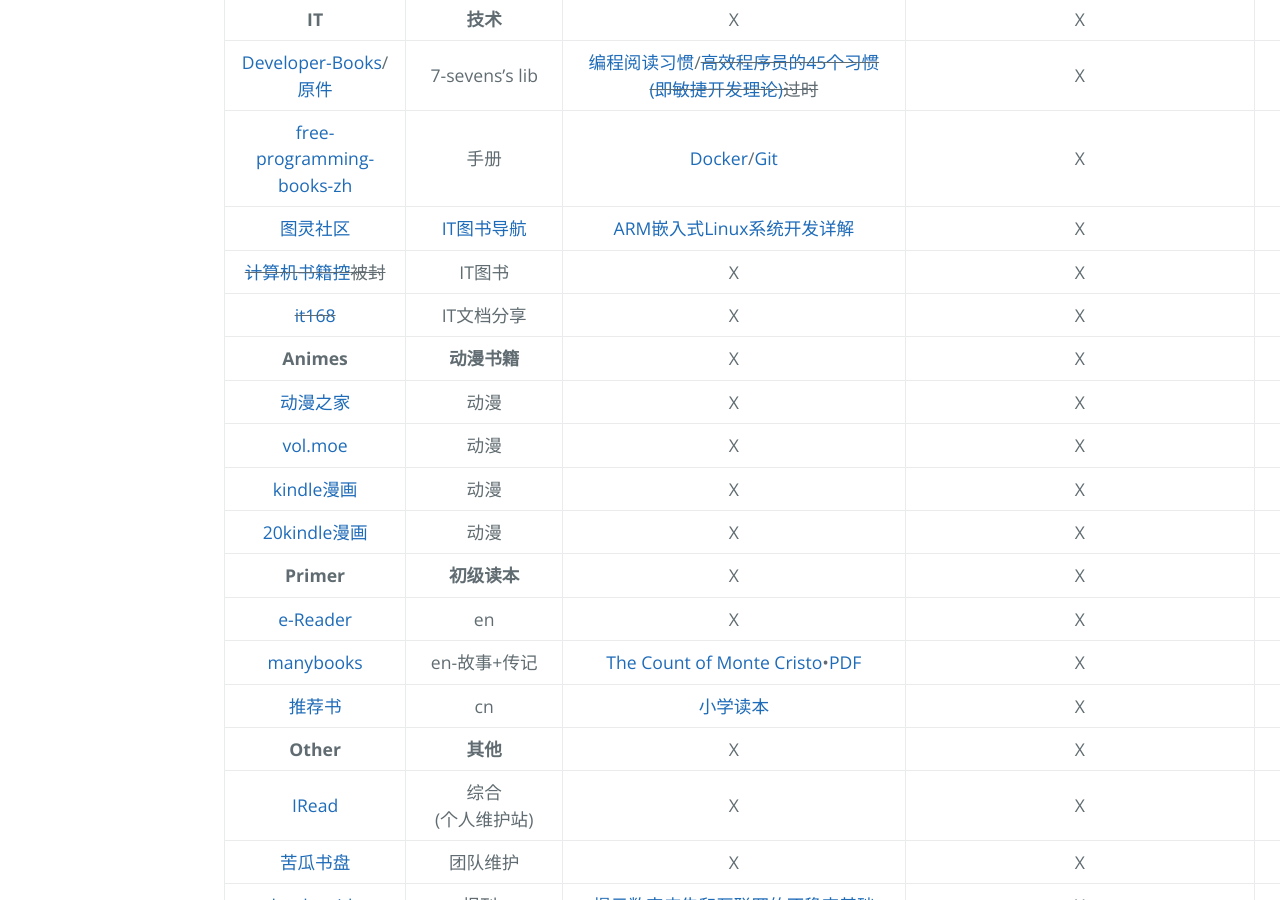
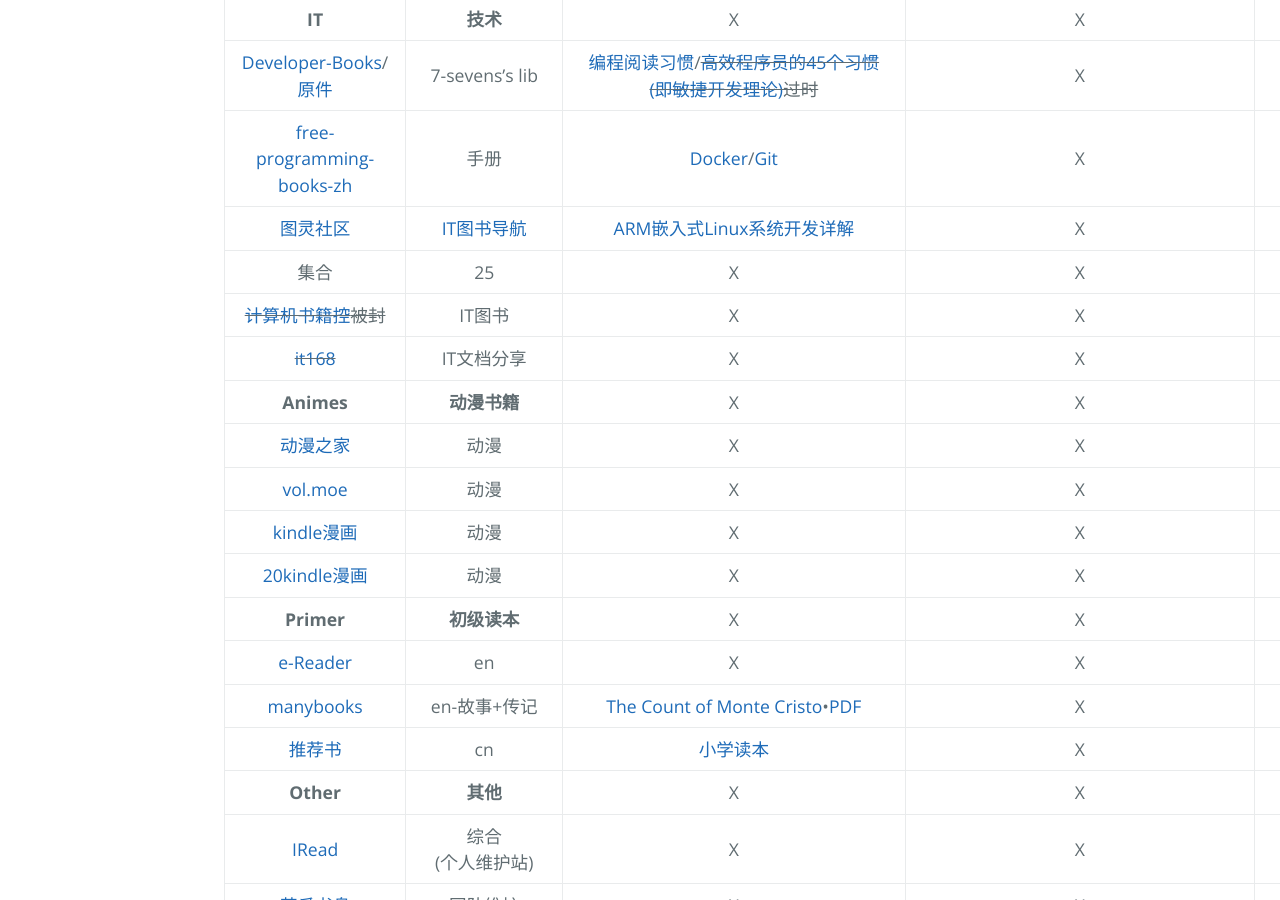
Before and after one commit to AmbroseRen/test, a Jekyll site: the page built from Library/BookSearch.md, in a window 1280 px wide and 900 px high, scrolled down 2467 px. Built offline with Jekyll 4.4.1, drawn with Linux system fonts in a browser that asks for light colours; our own code applies the rules of GitHub Pages for plain Markdown files; the repository's description, which GitHub fills in, is left out.

Commit message:
Update BookSearch.md

```diff
--- a/Library/BookSearch.md
+++ b/Library/BookSearch.md
@@ -60,6 +60,7 @@
 | [Developer-Books](https://www.developer1024.com/resource/69.html)/[原件](https://github.com/7-sevens/Developer-Books) | 7-sevens's lib | [编程阅读习惯](https://github.com/7-sevens/Developer-Books/tree/master/Other)/~~[高效程序员的45个习惯(即敏捷开发理论)](https://github.com/7-sevens/Developer-Books/blob/master/Other/%E9%AB%98%E6%95%88%E7%A8%8B%E5%BA%8F%E5%91%98%E7%9A%8445%E4%B8%AA%E4%B9%A0%E6%83%AF.pdf)过时~~ | X | X |
 | [free-programming-books-zh](https://github.com/EbookFoundation/free-programming-books/blob/master/books/free-programming-books-zh.md) | 手册 | [Docker](https://github.com/EbookFoundation/free-programming-books/blob/master/books/free-programming-books-zh.md#user-content-%E6%93%8D%E4%BD%9C%E7%B3%BB%E7%BB%9F)/[Git](https://github.com/EbookFoundation/free-programming-books/blob/master/books/free-programming-books-zh.md#user-content-%E7%89%88%E6%9C%AC%E6%8E%A7%E5%88%B6) | X | X |
 | [图灵社区](https://www.ituring.com.cn/book?tab=free) | [IT图书导航](https://github.com/sindresorhus/awesome) | [ARM嵌入式Linux系统开发详解](https://www.ituring.com.cn/book/1518) | X | X |
+| 集合 | 25 | X | X | [oreilly-IT](https://www.oreilly.com/products/books-videos.html) - [liveBooks-IT](https://livebook.manning.com/) |
 | ~~[计算机书籍控](http://bestcbooks.com/categories/java/)被封~~ | IT图书 | X | X | X |
 | ~~[it168](http://wenku.it168.com/)~~ | IT文档分享 | X | X | X |
 | __Animes__ | __动漫书籍__ | X | X | X |
```
